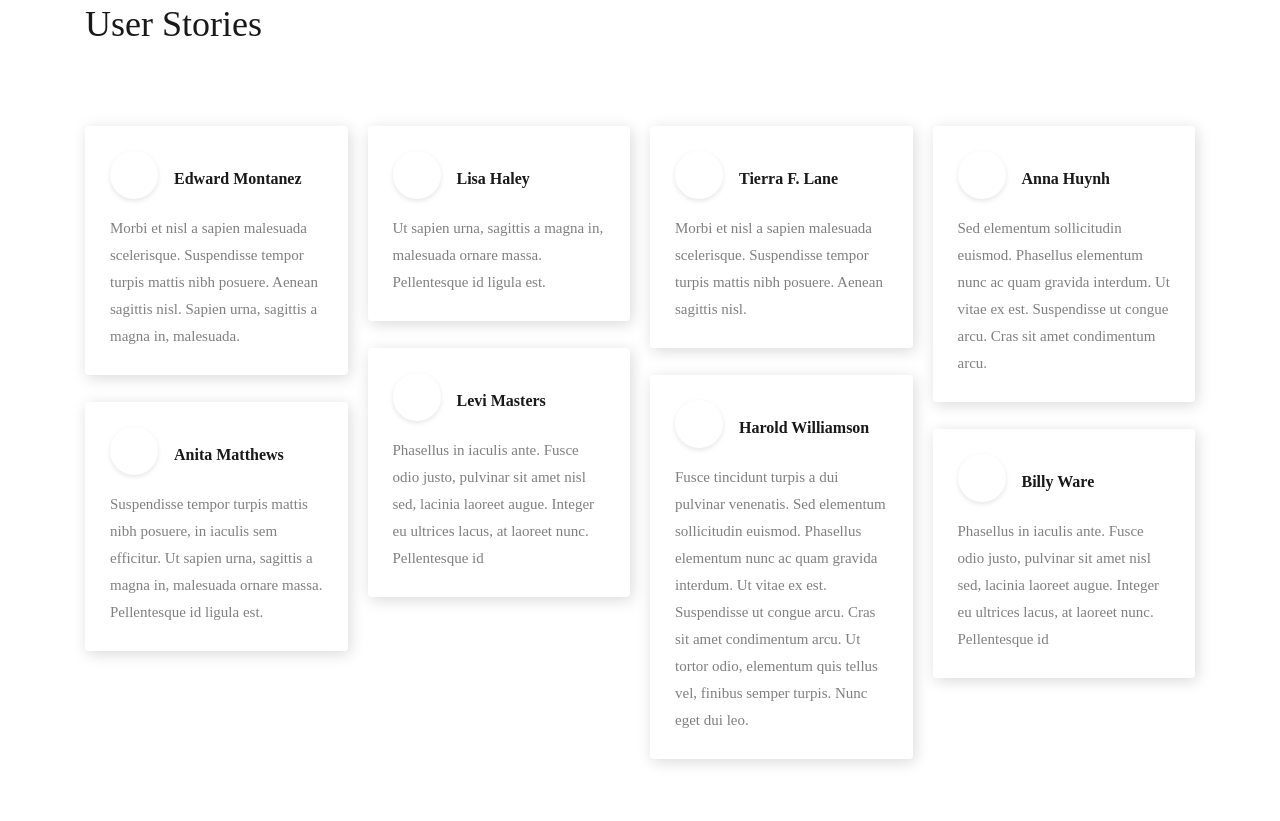
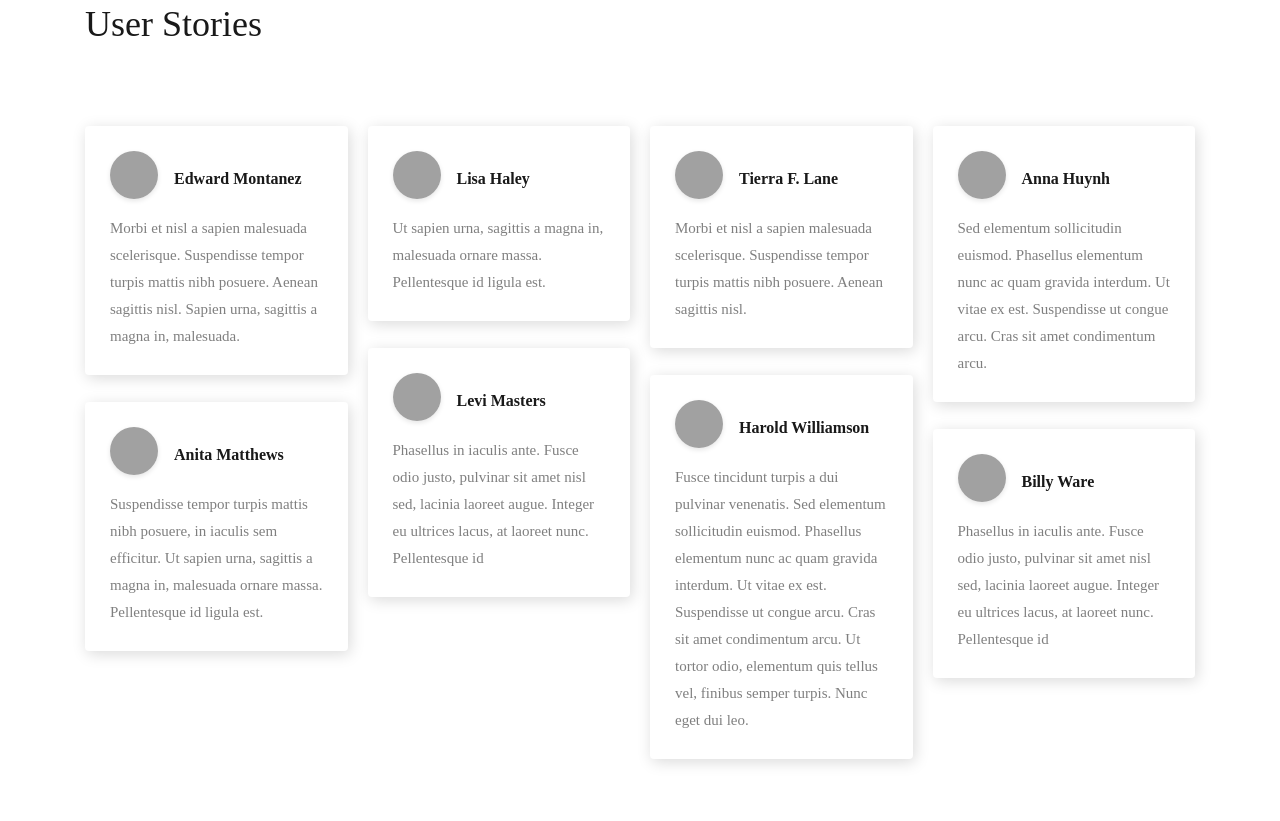
Before and after one commit to su05775/kagolf, a plain HTML site: page index.html in a window 1280 px wide. Shown: the part 6939-7760 px from the top of the page. Drawn offline with Linux system fonts and the light colour scheme; some packages are replaced by stand-ins of ours; a web font is replaced by a local one.

Commit message:
23.02.21

```diff
--- a/index.html
+++ b/index.html
@@ -885,7 +885,7 @@
                         <div class="card" data-animate="ts-fadeInUp">
                             <div class="card-body">
                                 <div class="d-flex align-items-center">
-                                    <figure class="ts-circle__xs ts-shadow__sm mr-3" data-bg-image="assets/img/person-sm-01.jpg"></figure>
+                                    <figure class="ts-circle__xs ts-shadow__sm mr-3" data-bg-image="img/person-sm-01.jpg"></figure>
                                     <h5>Edward Montanez</h5>
                                 </div>
                                 <p class="mb-0">
@@ -899,7 +899,7 @@
                         <div class="card" data-animate="ts-fadeInUp" data-delay=".2s">
                             <div class="card-body">
                                 <div class="d-flex align-items-center">
-                                    <figure class="ts-circle__xs ts-shadow__sm mr-3" data-bg-image="assets/img/person-sm-02.jpg"></figure>
+                                    <figure class="ts-circle__xs ts-shadow__sm mr-3" data-bg-image="img/person-sm-02.jpg"></figure>
                                     <h5>Anita Matthews</h5>
                                 </div>
                                 <p class="mb-0">
@@ -913,7 +913,7 @@
                         <div class="card" data-animate="ts-fadeInUp" data-delay=".3s">
                             <div class="card-body">
                                 <div class="d-flex align-items-center">
-                                    <figure class="ts-circle__xs ts-shadow__sm mr-3" data-bg-image="assets/img/person-sm-03.jpg"></figure>
+                                    <figure class="ts-circle__xs ts-shadow__sm mr-3" data-bg-image="img/person-sm-03.jpg"></figure>
                                     <h5>Lisa Haley</h5>
                                 </div>
                                 <p class="mb-0">
@@ -926,7 +926,7 @@
                         <div class="card" data-animate="ts-fadeInUp" data-delay=".4s">
                             <div class="card-body">
                                 <div class="d-flex align-items-center">
-                                    <figure class="ts-circle__xs ts-shadow__sm mr-3" data-bg-image="assets/img/person-sm-04.jpg"></figure>
+                                    <figure class="ts-circle__xs ts-shadow__sm mr-3" data-bg-image="img/person-sm-04.jpg"></figure>
                                     <h5>Levi Masters</h5>
                                 </div>
                                 <p class="mb-0">
@@ -941,7 +941,7 @@
                         <div class="card" data-animate="ts-fadeInUp" data-delay=".5s">
                             <div class="card-body">
                                 <div class="d-flex align-items-center">
-                                    <figure class="ts-circle__xs ts-shadow__sm mr-3" data-bg-image="assets/img/person-sm-05.jpg"></figure>
+                                    <figure class="ts-circle__xs ts-shadow__sm mr-3" data-bg-image="img/person-sm-05.jpg"></figure>
                                     <h5>Tierra F. Lane</h5>
                                 </div>
                                 <p class="mb-0">
@@ -955,7 +955,7 @@
                         <div class="card" data-animate="ts-fadeInUp" data-delay=".6s">
                             <div class="card-body">
                                 <div class="d-flex align-items-center">
-                                    <figure class="ts-circle__xs ts-shadow__sm mr-3" data-bg-image="assets/img/person-sm-06.jpg"></figure>
+                                    <figure class="ts-circle__xs ts-shadow__sm mr-3" data-bg-image="img/person-sm-06.jpg"></figure>
                                     <h5>Harold Williamson</h5>
                                 </div>
                                 <p class="mb-0">
@@ -971,7 +971,7 @@
                         <div class="card" data-animate="ts-fadeInUp" data-delay=".7s">
                             <div class="card-body">
                                 <div class="d-flex align-items-center">
-                                    <figure class="ts-circle__xs ts-shadow__sm mr-3" data-bg-image="assets/img/person-sm-07.jpg"></figure>
+                                    <figure class="ts-circle__xs ts-shadow__sm mr-3" data-bg-image="img/person-sm-07.jpg"></figure>
                                     <h5>Anna Huynh</h5>
                                 </div>
                                 <p class="mb-0">
@@ -986,7 +986,7 @@
                         <div class="card" data-animate="ts-fadeInUp" data-delay=".8s">
                             <div class="card-body">
                                 <div class="d-flex align-items-center">
-                                    <figure class="ts-circle__xs ts-shadow__sm mr-3" data-bg-image="assets/img/person-sm-08.jpg"></figure>
+                                    <figure class="ts-circle__xs ts-shadow__sm mr-3" data-bg-image="img/person-sm-08.jpg"></figure>
                                     <h5>Billy Ware</h5>
                                 </div>
                                 <p class="mb-0">
@@ -1030,7 +1030,7 @@
 
             <div class="map ts-height__400px" id="map"></div>
 
-            <section id="contact" class="ts-separate-bg-element" data-bg-image="assets/img/bg-hand-mobile.jpg" data-bg-image-opacity=".1" data-bg-color="#12264f">
+            <section id="contact" class="ts-separate-bg-element" data-bg-image="img/bg-hand-mobile.jpg" data-bg-image-opacity=".1" data-bg-color="#12264f">
                 <div class="container">
                     <div class="ts-box mb-0 p-5 ts-mt__n-10" data-animate="ts-fadeInUp">
                         <div class="row">
@@ -1058,7 +1058,7 @@
                             <!--end col-md-4-->
                             <div class="col-md-8">
                                 <h3>Contact Form</h3>
-                                <form id="form-contact" method="post" class="clearfix ts-form ts-form-email ts-inputs__transparent" data-php-path="assets/php/email.php">
+                                <form id="form-contact" method="post" class="clearfix ts-form ts-form-email ts-inputs__transparent" data-php-path="php/email.php">
                                     <div class="row">
                                         <div class="col-md-6 col-sm-6">
                                             <div class="form-group">
```
